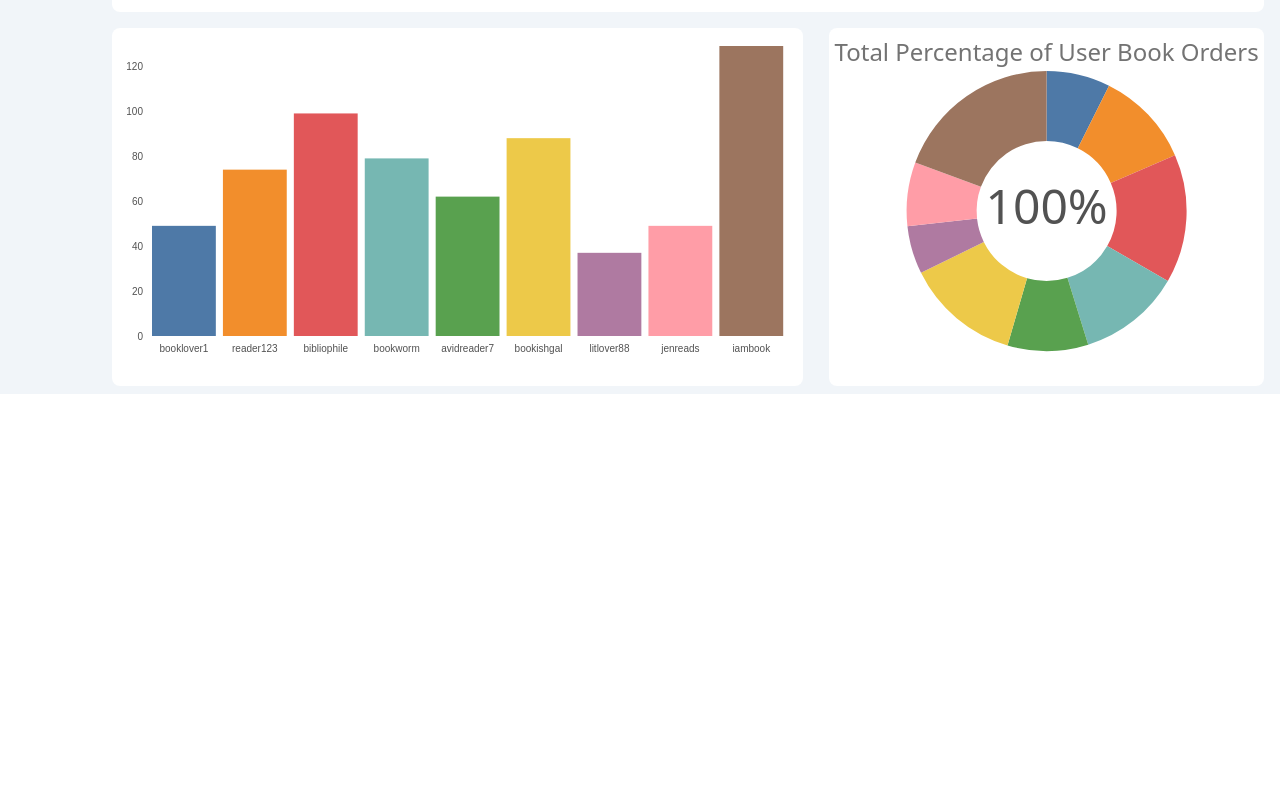
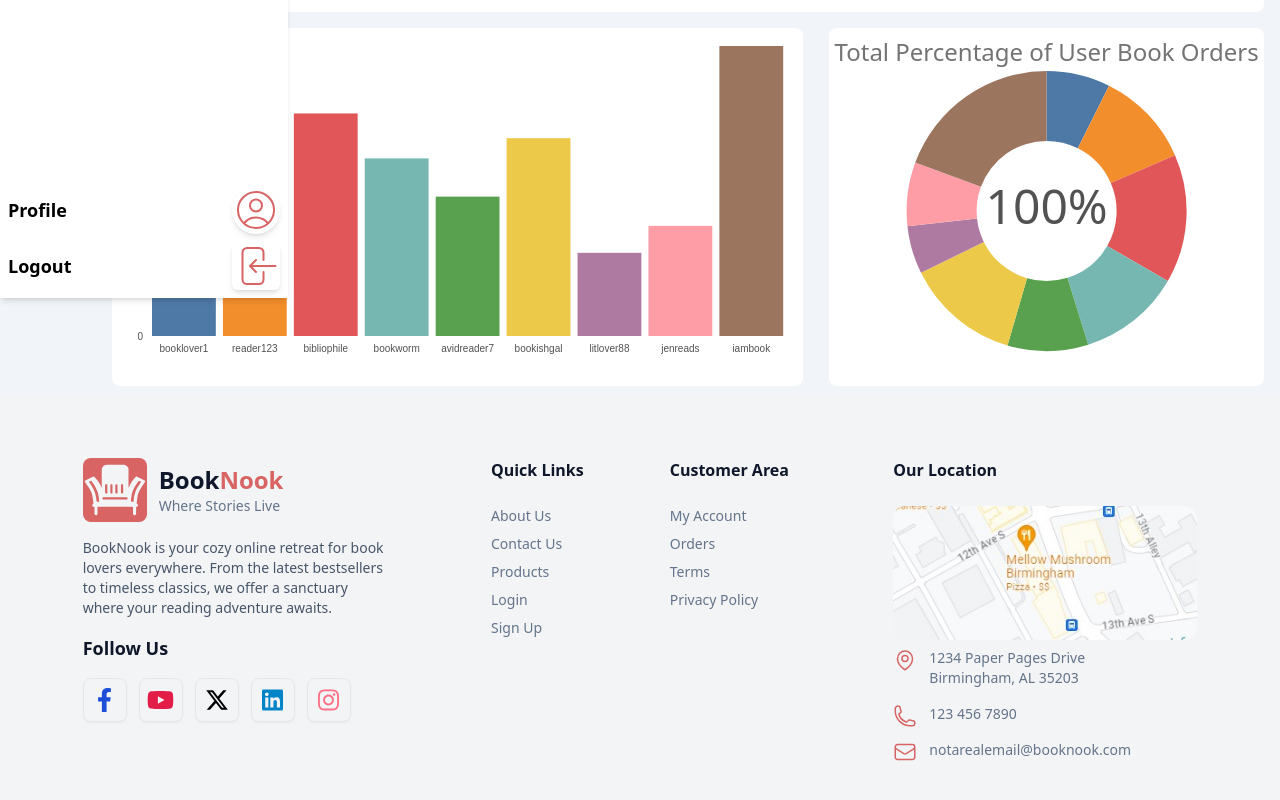
Before and after one commit to francoisdillinger/book_nook_frontend, a React (Vite) app: page / in a window 1280 px wide. Shown: the part 502-1302 px from the top of the page. Before the commit the page ends 896 px from the top, so only its background shows below. Built offline with nearby package versions, Linux system fonts and the light colour scheme.

Commit message:
Enable SideBarAdminMenu and Footer components

```diff
--- a/src/App.tsx
+++ b/src/App.tsx
@@ -22,14 +22,14 @@ export default function App() {
 		<React.Fragment>
 			{/* <Navbar /> */}
 			{/* <HomePageContent /> */}
-			{/* <SideBarAdminMenu /> */}
+			<SideBarAdminMenu />
 			{/* <AdminHome /> */}
 			<div className="bg-slate-100">
 				{/* <UsersAdminChart /> */}
 				<AdminChart />
 			</div>
 			{/* <Scratch /> */}
-			{/* <Footer /> */}
+			<Footer />
 		</React.Fragment>
 	);
 }
```
